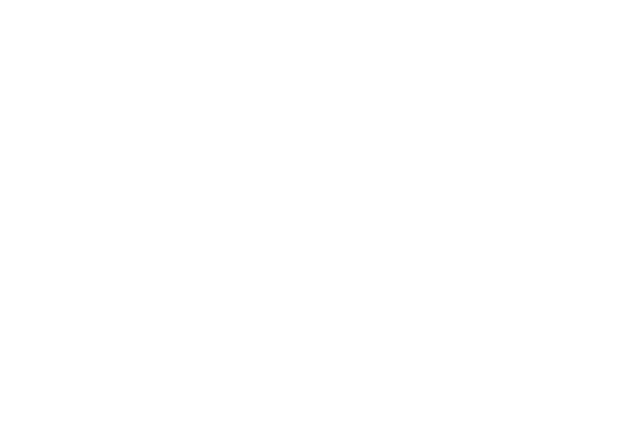
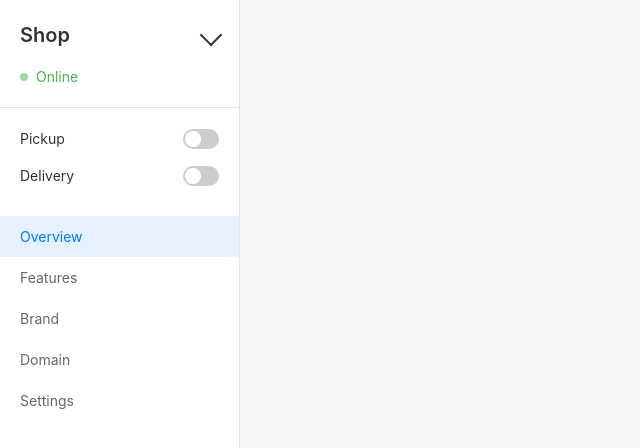
Before and after one commit to elizzhu/Goose-Playground, a website: page index.html in a window 1280 px wide. Shown: the top 448 px of the page, without its empty margins (0-640 px from the left). Drawn offline with Linux system fonts and the light colour scheme.

Commit message:
Add smooth hover animations to navigation

```diff
--- a/index.html
+++ b/index.html
@@ -3,12 +3,76 @@
 <head>
     <meta charset="UTF-8">
     <meta name="viewport" content="width=device-width, initial-scale=1.0">
-    <title>Shop Navigation - Updated</title>
+    <title>Online Shop Navigation</title>
     <style>
-        /* ... existing styles ... */
+        :root {
+            --primary-bg: #ffffff;
+            --text-color: #333333;
+            --accent-color: #007AFF;
+            --border-color: #E5E5E5;
+            --sidebar-width: 240px;
+        }
 
-        /* Add a new animation for the status indicator */
+        * {
+            margin: 0;
+            padding: 0;
+            box-sizing: border-box;
+        }
+
+        body {
+            font-family: -apple-system, BlinkMacSystemFont, 'Segoe UI', Roboto, Oxygen, Ubuntu, Cantarell, 'Open Sans', 'Helvetica Neue', sans-serif;
+            background-color: var(--primary-bg);
+            color: var(--text-color);
+            line-height: 1.5;
+            height: 100vh;
+            display: flex;
+        }
+
+        .sidebar {
+            width: var(--sidebar-width);
+            height: 100%;
+            border-right: 1px solid var(--border-color);
+            padding: 20px 0;
+            display: flex;
+            flex-direction: column;
+        }
+
+        .shop-header {
+            padding: 0 20px 20px;
+            border-bottom: 1px solid var(--border-color);
+        }
+
+        .shop-title {
+            display: flex;
+            align-items: center;
+            gap: 8px;
+            font-size: 1.25rem;
+            font-weight: 600;
+            margin-bottom: 16px;
+        }
+
+        .shop-title .arrow {
+            width: 16px;
+            height: 16px;
+            border-right: 2px solid var(--text-color);
+            border-bottom: 2px solid var(--text-color);
+            transform: rotate(45deg);
+            margin-left: auto;
+        }
+
+        .status-indicator {
+            display: flex;
+            align-items: center;
+            gap: 8px;
+            color: #4CAF50;
+            font-size: 0.875rem;
+        }
+
         .status-dot {
+            width: 8px;
+            height: 8px;
+            background-color: #4CAF50;
+            border-radius: 50%;
             animation: pulse 2s infinite;
         }
 
@@ -17,7 +81,158 @@
             50% { opacity: 0.5; }
             100% { opacity: 1; }
         }
+
+        .delivery-options {
+            padding: 20px;
+            display: flex;
+            flex-direction: column;
+            gap: 16px;
+        }
+
+        .toggle-option {
+            display: flex;
+            align-items: center;
+            justify-content: space-between;
+            font-size: 0.875rem;
+        }
+
+        .toggle-switch {
+            position: relative;
+            display: inline-block;
+            width: 36px;
+            height: 20px;
+        }
+
+        .toggle-switch input {
+            opacity: 0;
+            width: 0;
+            height: 0;
+        }
+
+        .slider {
+            position: absolute;
+            cursor: pointer;
+            top: 0;
+            left: 0;
+            right: 0;
+            bottom: 0;
+            background-color: #ccc;
+            transition: .4s;
+            border-radius: 10px;
+        }
+
+        .slider:before {
+            position: absolute;
+            content: "";
+            height: 16px;
+            width: 16px;
+            left: 2px;
+            bottom: 2px;
+            background-color: white;
+            transition: .4s;
+            border-radius: 50%;
+        }
+
+        input:checked + .slider {
+            background-color: var(--accent-color);
+        }
+
+        input:checked + .slider:before {
+            transform: translateX(16px);
+        }
+
+        .navigation {
+            margin-top: 10px;
+            flex-grow: 1;
+        }
+
+        .nav-list {
+            list-style: none;
+        }
+
+        .nav-item {
+            cursor: pointer;
+            padding: 10px 20px;
+            font-size: 0.875rem;
+            color: #666;
+            transition: all 0.3s ease;
+            position: relative;
+            overflow: hidden;
+        }
+
+        .nav-item:hover {
+            background-color: rgba(0, 0, 0, 0.05);
+            transform: translateX(5px);
+        }
+
+        .nav-item.active {
+            color: var(--accent-color);
+            background-color: rgba(0, 122, 255, 0.1);
+        }
+
+        .nav-item::after {
+            content: '';
+            position: absolute;
+            bottom: 0;
+            left: 0;
+            width: 100%;
+            height: 2px;
+            background-color: var(--accent-color);
+            transform: translateX(-100%);
+            transition: transform 0.3s ease;
+        }
+
+        .nav-item:hover::after {
+            transform: translateX(0);
+        }
+
+        .main-content {
+            flex-grow: 1;
+            padding: 20px;
+            background-color: #F5F5F5;
+        }
     </style>
 </head>
-<!-- ... rest of the existing HTML ... -->
+<body>
+    <aside class="sidebar">
+        <div class="shop-header">
+            <div class="shop-title">
+                Shop
+                <span class="arrow"></span>
+            </div>
+            <div class="status-indicator">
+                <div class="status-dot"></div>
+                <span>Online</span>
+            </div>
+        </div>
+        <div class="delivery-options">
+            <div class="toggle-option">
+                <span>Pickup</span>
+                <label class="toggle-switch">
+                    <input type="checkbox">
+                    <span class="slider"></span>
+                </label>
+            </div>
+            <div class="toggle-option">
+                <span>Delivery</span>
+                <label class="toggle-switch">
+                    <input type="checkbox">
+                    <span class="slider"></span>
+                </label>
+            </div>
+        </div>
+        <nav class="navigation">
+            <ul class="nav-list">
+                <li class="nav-item active">Overview</li>
+                <li class="nav-item">Features</li>
+                <li class="nav-item">Brand</li>
+                <li class="nav-item">Domain</li>
+                <li class="nav-item">Settings</li>
+            </ul>
+        </nav>
+    </aside>
+    <main class="main-content">
+        <!-- Main content area -->
+    </main>
+</body>
 </html>
```
